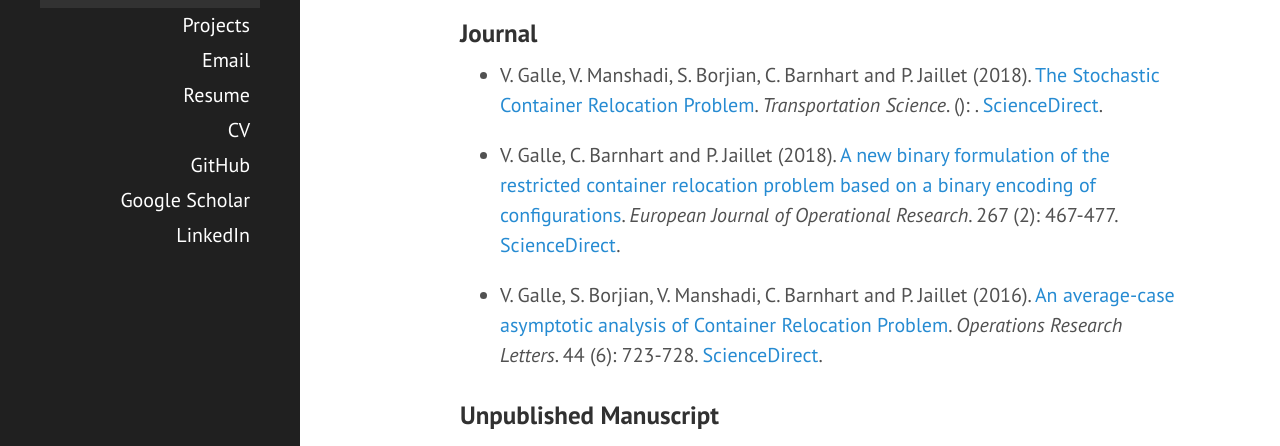
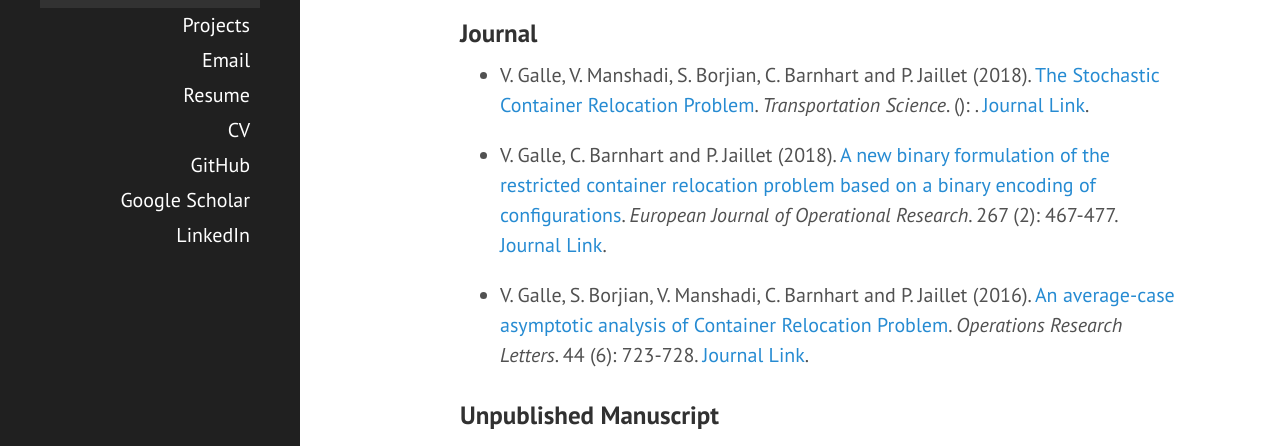
Before and after one commit to vgalle/vgalle.github.io, a Jekyll site: the page built from research/index.md, in a window 1280 px wide and 900 px high. Shown: the part 303-749 px from the top of the window. Built offline with Jekyll 4.4.1, drawn with Linux system fonts in a browser that asks for light colours; comment, search, counter and statistics services are not loaded.

Commit message:
Journal Link

```diff
--- a/research/index.md
+++ b/research/index.md
@@ -13,7 +13,7 @@ permalink: /research/
 ### Journal
 
 {% for paper in site.data.publications.journal %}
- * {{paper.author}} ({{paper.year}}). [{{paper.title}}]({{paper.pdfurl}}). *{{paper.journal}}*. {{paper.volume}} ({{paper.number}}): {{paper.pages}}. [ScienceDirect]({{paper.url}}).
+ * {{paper.author}} ({{paper.year}}). [{{paper.title}}]({{paper.pdfurl}}). *{{paper.journal}}*. {{paper.volume}} ({{paper.number}}): {{paper.pages}}. [Journal Link]({{paper.url}}).
 {% endfor %}
 
 ### Unpublished Manuscript
```
